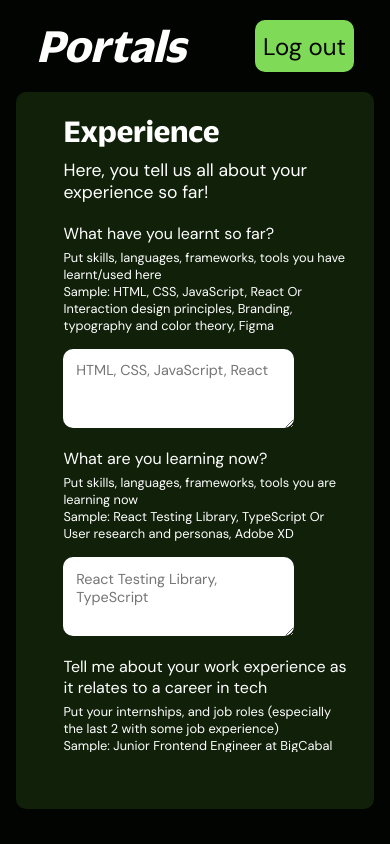
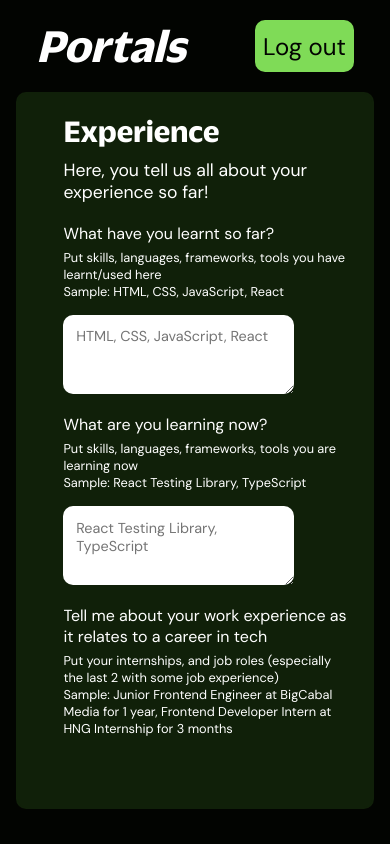
Before and after one commit to hemjay07/Portals, a React (Vite) app in the folder frontend/: page /dashboard/page3 in a window 390 px wide. Built offline with nearby package versions, Linux system fonts and the light colour scheme.

Commit message:
update: fix homepage button

```diff
--- a/frontend/src/components/dashboardComponents/background.jsx
+++ b/frontend/src/components/dashboardComponents/background.jsx
@@ -40,8 +40,7 @@ export default function Background({ roadMapContent, handlechange }) {
         <StyledDesc>
           Please include your title and company.
           <br />
-          For example, Microbiology student at University of Ibadan or Product
-          Designer at Softcom Limited or Unemployed
+          For example, Microbiology student at University of Ibadan {window.innerWidth < 468 ? "" : "or Product Designer at Softcom Limited or Unemployed"}
         </StyledDesc>
         <input
           type="text"
--- a/frontend/src/components/dashboardComponents/experience.jsx
+++ b/frontend/src/components/dashboardComponents/experience.jsx
@@ -23,8 +23,8 @@ export default function Experience({ roadMapContent, handlechange }) {
         <StyledDesc>
           Put skills, languages, frameworks, tools you have learnt/used here
           <br />
-          Sample: HTML, CSS, JavaScript, React Or Interaction design
-          principles, Branding, typography and color theory, Figma{" "}
+          Sample: HTML, CSS, JavaScript, React
+          {window.innerWidth < 468 ? "" : "Or Interaction design principles, Branding, typography and color theory, Figma"}{" "}
         </StyledDesc>
         <textarea
           name="whatHaveYouLearntSoFar"
@@ -43,8 +43,7 @@ export default function Experience({ roadMapContent, handlechange }) {
           Put skills, languages, frameworks, tools you are learning now
           <br />
           Sample:
-          React Testing Library, TypeScript Or User research and personas,
-          Adobe XD{" "}
+          React Testing Library, TypeScript {window.innerWidth < 468 ? "" : "Or User research and personas, Adobe XD"}{" "}
         </StyledDesc>
         <textarea
           name="whatAreYouLearningNow"
@@ -64,9 +63,7 @@ export default function Experience({ roadMapContent, handlechange }) {
           job experience)
           <br />
           Sample: Junior Frontend Engineer at BigCabal Media for
-          1 year, Frontend Developer Intern at HNG Internship for 3 months Or
-          Network Technician at Sterling Bank for 1 year, IT Support/Quality
-          Assurance Analyst at FHI 360 for 4 years
+          1 year, Frontend Developer Intern at HNG Internship for 3 months {window.innerWidth < 468 ? "" : "Or Network Technician at Sterling Bank for 1 year, IT Support/Quality Assurance Analyst at FHI 360 for 4 years"}
         </StyledDesc>
         <textarea
           name="workExperience"
@@ -75,7 +72,7 @@ export default function Experience({ roadMapContent, handlechange }) {
             handlechange(e, "experience");
           }}
           rows = {3}
-          placeholder="Junior Frontend Engineer at BigCabal Media for 1 year, Frontend Developer Intern at HNG Internship for 3 months"
+          placeholder={window.innerWidth < 468 ? "Junior Frontend Engineer at BigCabal Media for 1 year " : "Junior Frontend Engineer at BigCabal Media for 1 year, Frontend Developer Intern at HNG Internship for months"}
         />
       </StyledLabel>{" "}
       {/* <button onClick={() => console.log(roadMapContent.experience)}></button> */}
--- a/frontend/src/components/dashboardComponents/formComponents.styled.jsx
+++ b/frontend/src/components/dashboardComponents/formComponents.styled.jsx
@@ -84,7 +84,7 @@ export const StyledLabel = styled.label`
   @media screen and (max-width: 500px) {
     input,
     select {
-      width: 60%;
+      width: 80%;
     }
   }
 `;
@@ -113,7 +113,7 @@ export const StyledRadio = styled.p`
     margin-top: 10px;
     display: flex;
     gap: 0.4rem;
-    font-size: 0.9rem;
+    font-size: 0.8rem;
   }
 `;
 
--- a/frontend/src/components/homePageComponents/Hero.jsx
+++ b/frontend/src/components/homePageComponents/Hero.jsx
@@ -59,7 +59,7 @@ const HeroHighlight = styled.span`
 const HeroText = styled.div`
   display: flex;
   flex-direction: column;
-  gap: 40px;
+  gap: 30px;
   height: 300px;
   padding: 60px;
   text-align: center;
@@ -95,7 +95,7 @@ const HeroHeader = styled.h1`
 
 const HeroParagraph = styled.p`
   color: #ffffff;
-  margin-bottom: 10px;
+  /* margin-bottom: 5px; */
   font-size: 1.2rem;
 `;
 
@@ -121,12 +121,17 @@ const HeroButton = styled.button`
   align-self: center;
   border: none;
   border-radius: 10px;
-  font-size: 1rem;
+  font-size: 2rem;
   cursor: pointer;
 
   &:hover {
     background-color: #164602;
     color: #fff;
+  }
+
+  @media screen and (max-width: 428px) {
+    padding: 6 12px;
+    font-size: 1.5rem;
   }
 `;
 
```
